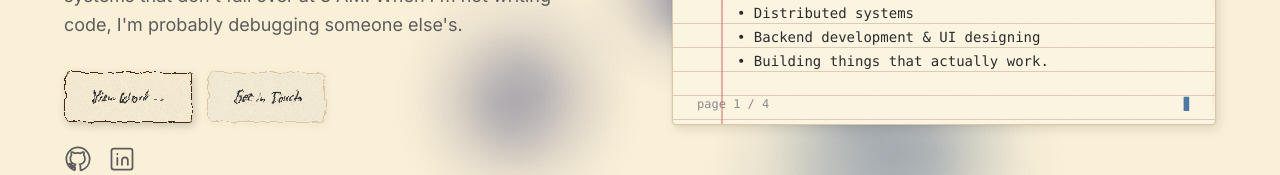
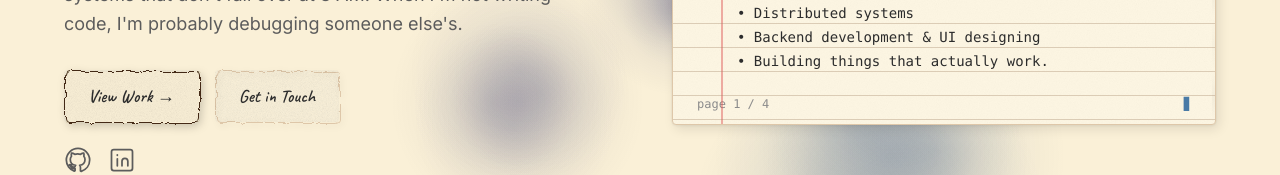
Before and after one commit to muhammad-moiz-ansari/paper-portfolio-website, a Next.js app: page / in a window 1280 px wide. Shown: the part 422-597 px from the top of the page. Built offline with nearby package versions, Linux system fonts and the light colour scheme.

Commit message:
fix: update crumpled font in buttons to normal handwriting

```diff
--- a/src/components/paper-button.tsx
+++ b/src/components/paper-button.tsx
@@ -3,10 +3,14 @@
 /**
  * PaperButton — Realistic torn-paper button with SVG displacement-map edges
  *
- * Uses an invisible inline SVG filter (`feTurbulence` + `feDisplacementMap`)
- * to create organic, torn-paper edges on the button shape.  Paired with
- * `drop-shadow()` (not `box-shadow`) so the shadow follows the irregular
- * torn outline.
+ * The torn-edge filter is applied only to an absolutely-positioned background
+ * <span> that sits behind the text.  The <button> itself is a clean wrapper
+ * with no filter on it, so the children text is never distorted.
+ *
+ * Layers (back → front):
+ *   1. bg span   – carries the fill colour, border, and torn-edge filter
+ *   2. grain span – paper-fibre texture overlay (multiply / overlay blend)
+ *   3. text span  – children, always crisp, relative z-10
  *
  * Active press hooks up the `paper-crumple` keyframes from globals.css
  * for a satisfying tactile squish.
@@ -17,7 +21,7 @@
  *   disabled  – muted, dashed border, no torn edge
  */
 
-import React from "react";
+import React, { useRef } from "react";
 import { useTheme } from "@/lib/theme-context";
 
 interface PaperButtonProps {
@@ -57,6 +61,9 @@ export function PaperButton({
   // If disabled prop is true, treat as disabled regardless of variant
   const isDisabled = disabled || variant === "disabled";
 
+  // Ref to the background span so we can swap its filter on hover
+  const bgRef = useRef<HTMLSpanElement>(null);
+
   /* ─── Drop shadow that follows the torn edge ────────────────── */
 
   // EDIT: BUTTON SHADOWS — drop-shadow values for primary and secondary variants
@@ -79,7 +86,69 @@ export function PaperButton({
   const tornFilter = (shadow: string) =>
     `url(#${FILTER_ID}) ${shadow}`;
 
-  /* ─── Classes ───────────────────────────────────────────────── */
+  /* ─── Background span style (carries the filter) ────────────── */
+
+  const bgStyle: React.CSSProperties = isDisabled
+    ? {}
+    : {
+        filter:
+          variant === "secondary"
+            ? tornFilter(secondaryDropShadow)
+            : tornFilter(primaryDropShadow),
+      };
+
+  /* ─── Background span classes (fill + border) ───────────────── */
+
+  const bgClasses = (): string => {
+    if (isDisabled) return ""; // disabled: button itself carries the styling
+
+    if (variant === "secondary") {
+      return isChalkboard
+        ? "bg-transparent border border-[var(--color-chalk-line)]"
+        : "bg-transparent border border-[var(--color-kraft)]";
+    }
+
+    // Primary
+    return isChalkboard
+      ? "bg-[var(--color-chalk-bg-dark)] border border-[var(--color-chalk-white)]"
+      : "bg-[var(--color-paper-warm)] border border-[var(--color-kraft-dark)]";
+  };
+
+  /* ─── Button wrapper classes ─────────────────────────────────── */
+
+  /*
+   * The <button> is a clean layout wrapper — no filter, no background.
+   * Background, border, and the torn-edge filter all live on the bgSpan.
+   * Text color stays here so it's never distorted.
+   */
+  const activePress =
+    pressStyle === "crumple"
+      ? "active:animate-[paper-crumple_0.15s_ease-out_forwards]"
+      : "active:translate-y-0.5 active:rotate-0 active:scale-[0.97]";
+
+  const buttonClasses = (): string => {
+    if (isDisabled) {
+      return isChalkboard
+        ? "bg-[var(--color-chalk-bg-dark)] text-[var(--text-faint)] border-2 border-dashed border-[var(--color-chalk-line)] cursor-not-allowed opacity-60"
+        : "bg-[var(--color-paper-dark)] text-[var(--color-ink-faint)] border-2 border-dashed border-[var(--border-light)] cursor-not-allowed opacity-60";
+    }
+
+    const textColor =
+      variant === "secondary"
+        ? isChalkboard
+          ? "text-[var(--color-chalk-white)]"
+          : "text-[var(--color-ink)]"
+        : isChalkboard
+          ? "text-[var(--color-chalk-white)]"
+          : "text-[var(--color-ink)]";
+
+    const hover =
+      variant === "secondary"
+        ? "hover:-translate-y-0.5 hover:rotate-1"
+        : "hover:-translate-y-1 hover:rotate-[2deg]";
+
+    return `bg-transparent ${textColor} ${hover} ${activePress}`;
+  };
 
   const baseClasses = `
     relative inline-flex items-center justify-center
@@ -87,55 +156,6 @@ export function PaperButton({
     rounded-sm transition-all duration-200 ease-out
     select-none
   `;
-
-  /**
-   * Active press: hooks into `paper-crumple` keyframes from globals.css
-   * via Tailwind's arbitrary animation syntax.
-   */
-  const activePress =
-    pressStyle === "crumple"
-      ? "active:animate-[paper-crumple_0.15s_ease-out_forwards]"
-      : "active:translate-y-0.5 active:rotate-0 active:scale-[0.97]";
-
-  const variantClasses = (): string => {
-    if (isDisabled) {
-      return isChalkboard
-        ? "bg-[var(--color-chalk-bg-dark)] text-[var(--text-faint)] border-2 border-dashed border-[var(--color-chalk-line)] cursor-not-allowed opacity-60"
-        : "bg-[var(--color-paper-dark)] text-[var(--color-ink-faint)] border-2 border-dashed border-[var(--border-light)] cursor-not-allowed opacity-60";
-    }
-
-    if (variant === "secondary") {
-      return isChalkboard
-        ? `bg-transparent text-[var(--color-chalk-white)] border border-[var(--color-chalk-line)]
-           hover:-translate-y-0.5 hover:rotate-1
-           ${activePress}`
-        : `bg-transparent text-[var(--color-ink)] border border-[var(--color-kraft)]
-           hover:-translate-y-0.5 hover:rotate-1
-           ${activePress}`;
-    }
-
-    // Primary
-    return isChalkboard
-      ? `bg-[var(--color-chalk-bg-dark)] text-[var(--color-chalk-white)]
-         border border-[var(--color-chalk-white)]
-         hover:-translate-y-1 hover:rotate-[2deg]
-         ${activePress}`
-      : `bg-[var(--color-paper-warm)] text-[var(--color-ink)]
-         border border-[var(--color-kraft-dark)]
-         hover:-translate-y-1 hover:rotate-[2deg]
-         ${activePress}`;
-  };
-
-  /* ─── Inline styles for the torn-edge + drop-shadow filter ── */
-
-  const buttonStyle: React.CSSProperties = isDisabled
-    ? {}
-    : {
-        filter:
-          variant === "secondary"
-            ? tornFilter(secondaryDropShadow)
-            : tornFilter(primaryDropShadow),
-      };
 
   return (
     /*
@@ -173,34 +193,43 @@ export function PaperButton({
         </svg>
       )}
 
-      {/* ── The button itself ────────────────────────────────── */}
+      {/* ── The button itself — clean wrapper, no filter ──────── */}
       <button
         type="submit"
-        className={`${baseClasses} ${variantClasses()} ${className}`}
-        style={buttonStyle}
+        className={`${baseClasses} ${buttonClasses()} ${className}`}
         onClick={isDisabled ? undefined : onClick}
         disabled={isDisabled}
         aria-disabled={isDisabled}
-        /* Swap filter on hover for the lifted shadow */
-        onMouseEnter={(e) => {
-          if (isDisabled) return;
-          const shadow =
-            variant === "secondary"
-              ? secondaryHoverShadow
-              : primaryHoverShadow;
-          e.currentTarget.style.filter = tornFilter(shadow);
+        /* Swap the bg span's filter on hover for the lifted shadow */
+        onMouseEnter={() => {
+          if (isDisabled || !bgRef.current) return;
+          bgRef.current.style.filter = tornFilter(
+            variant === "secondary" ? secondaryHoverShadow : primaryHoverShadow
+          );
         }}
-        onMouseLeave={(e) => {
-          if (isDisabled) return;
-          const shadow =
-            variant === "secondary"
-              ? secondaryDropShadow
-              : primaryDropShadow;
-          e.currentTarget.style.filter = tornFilter(shadow);
+        onMouseLeave={() => {
+          if (isDisabled || !bgRef.current) return;
+          bgRef.current.style.filter = tornFilter(
+            variant === "secondary" ? secondaryDropShadow : primaryDropShadow
+          );
         }}
       >
         {/*
-          Paper grain texture overlay.
+          Layer 1 — torn-paper background shape.
+          This span receives the displacement-map filter, so only the
+          fill + border silhouette is distorted. Text above it is untouched.
+        */}
+        {!isDisabled && (
+          <span
+            ref={bgRef}
+            className={`absolute inset-0 w-full h-full pointer-events-none rounded-sm ${bgClasses()}`}
+            style={bgStyle}
+            aria-hidden="true"
+          />
+        )}
+
+        {/*
+          Layer 2 — paper grain texture overlay.
           Opacity 0.22 — clearly visible fibre without washing out the button colour.
           mix-blend-mode: multiply lets the grain darken slightly into the
           button surface (light mode). On dark/chalkboard we use overlay
@@ -218,7 +247,11 @@ export function PaperButton({
             aria-hidden="true"
           />
         )}
-        <span className="relative z-10">{children}</span>
+
+        {/* Layer 3 — text content, always crisp, never filtered */}
+        <span className="relative z-10 font-[family-name:var(--font-hand)] text-lg flex items-center justify-center">
+          {children}
+        </span>
       </button>
     </span>
   );
```
